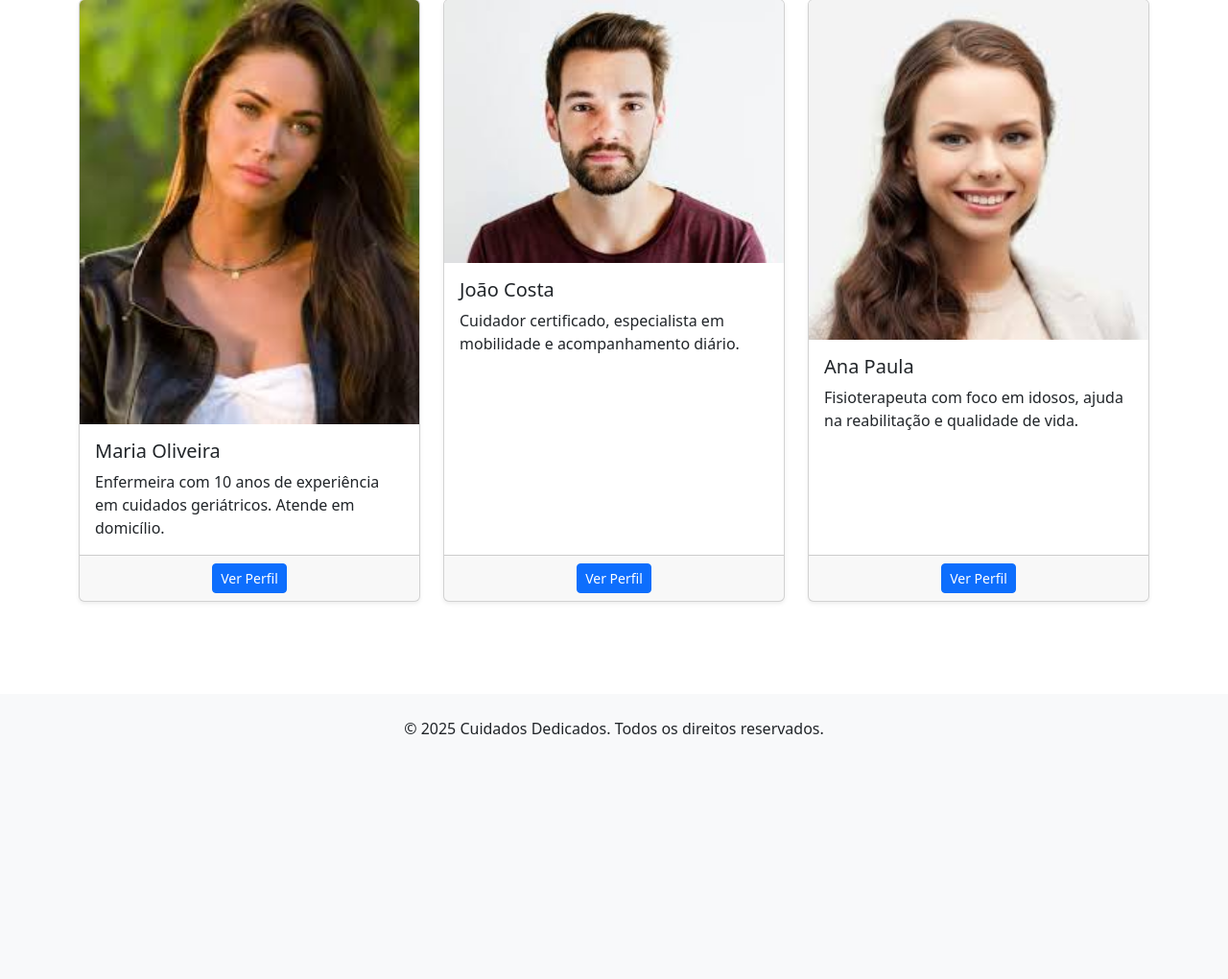
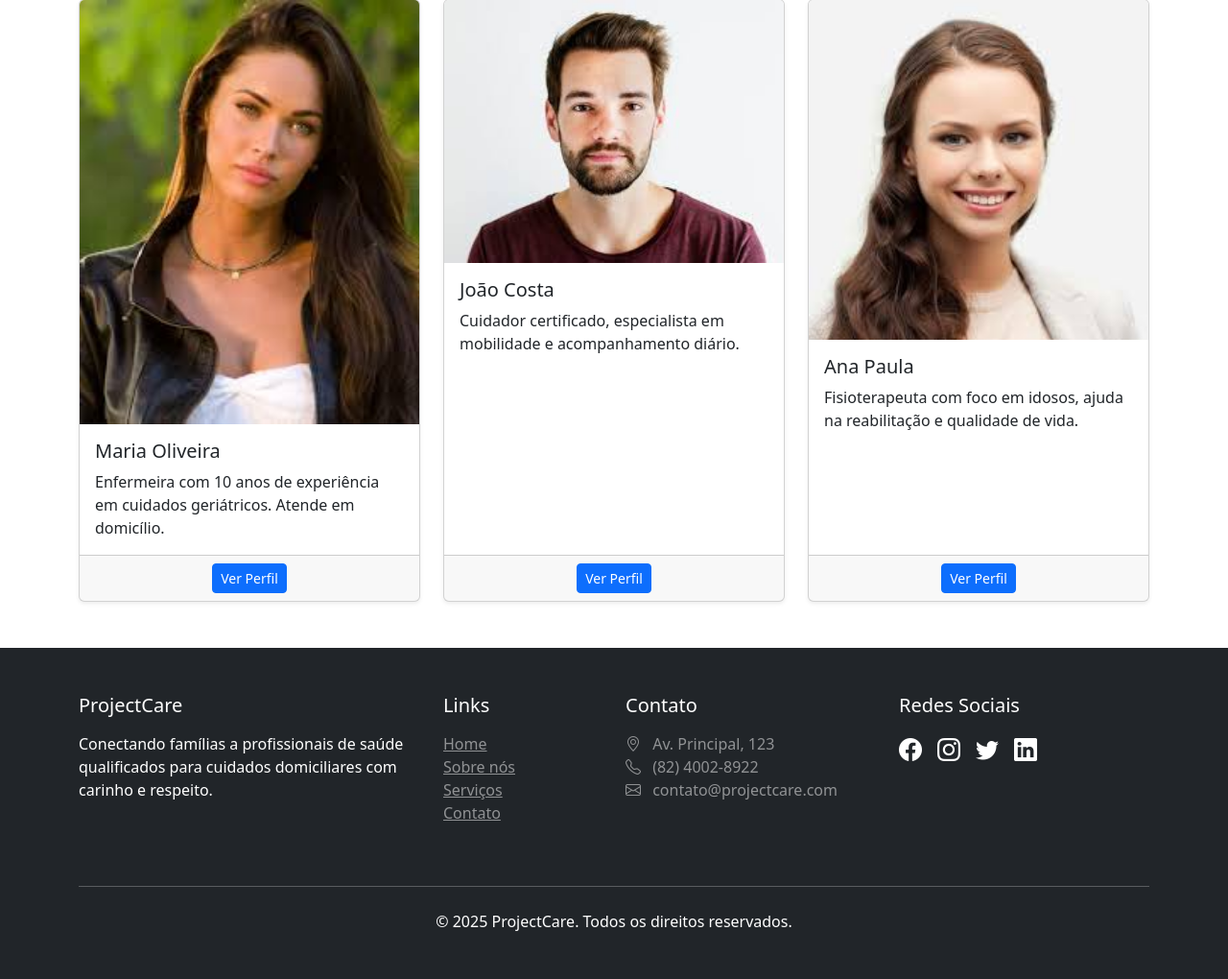
Before and after one commit to felipefx1510/ProjectCare, a Flask app: page / in a window 1280 px wide. Shown: the part 441-1461 px from the top of the page at 96% size. Before the commit the page ends 1206 px from the top, so only its background shows below. Run offline with Flask 3, Linux system fonts and the light colour scheme.

Commit message:
feat: adiciona rodapé reutilizável em todas as páginas e cria arquivo de footer

```diff
--- a/app/templates/contact/contact.html
+++ b/app/templates/contact/contact.html
@@ -35,6 +35,8 @@ ProjectCare é um sistema voltado para conectar responsáveis por idosos a cuida
     </div>
 </div>
 
+{% include 'fragments/footer.html' %}
+
 <script src="https://cdn.jsdelivr.net/npm/bootstrap@5.3.2/dist/js/bootstrap.bundle.min.js"></script>
 </body>
 </html>
--- /dev/null
+++ b/app/templates/fragments/footer.html
@@ -0,0 +1,49 @@
+<!DOCTYPE html>
+<html>
+<head>
+    <link href="https://cdn.jsdelivr.net/npm/bootstrap@5.3.3/dist/css/bootstrap.min.css" rel="stylesheet">
+    <link href="https://cdn.jsdelivr.net/npm/bootstrap-icons@1.10.5/font/bootstrap-icons.css" rel="stylesheet">
+</head>
+<body>
+    <footer class="bg-dark text-white py-5">
+  <div class="container">
+    <div class="row">
+      <div class="col-md-4 mb-4">
+        <h5 class="mb-3">ProjectCare</h5>
+        <p>Conectando famílias a profissionais de saúde qualificados para cuidados domiciliares com carinho e respeito.</p>
+      </div>
+      <div class="col-md-2 mb-4">
+        <h5 class="mb-3">Links</h5>
+        <ul class="list-unstyled">
+          <li><a href="{{ url_for('home.home') }}" class="text-white-50">Home</a></li>
+          <li><a href="#" class="text-white-50">Sobre nós</a></li>
+          <li><a href="#" class="text-white-50">Serviços</a></li>
+          <li><a href="{{ url_for('contact.contact') }}" class="text-white-50">Contato</a></li>
+        </ul>
+      </div>
+      <div class="col-md-3 mb-4">
+        <h5 class="mb-3">Contato</h5>
+        <ul class="list-unstyled text-white-50">
+          <li><i class="bi bi-geo-alt me-2"></i> Av. Principal, 123</li>
+          <li><i class="bi bi-telephone me-2"></i> (82) 4002-8922</li>
+          <li><i class="bi bi-envelope me-2"></i> contato@projectcare.com</li>
+        </ul>
+      </div>
+      <div class="col-md-3 mb-4">
+        <h5 class="mb-3">Redes Sociais</h5>
+        <div class="d-flex gap-3">
+          <a href="#" class="text-white"><i class="bi bi-facebook fs-4"></i></a>
+          <a href="#" class="text-white"><i class="bi bi-instagram fs-4"></i></a>
+          <a href="#" class="text-white"><i class="bi bi-twitter fs-4"></i></a>
+          <a href="#" class="text-white"><i class="bi bi-linkedin fs-4"></i></a>
+        </div>
+      </div>
+    </div>
+    <hr class="my-4">
+    <div class="text-center">
+      <p class="mb-0">© 2025 ProjectCare. Todos os direitos reservados.</p>
+    </div>
+  </div>
+</footer>
+    <script src="https://cdn.jsdelivr.net/npm/bootstrap@5.3.3/dist/js/bootstrap.bundle.min.js"></script>
+</body>
--- a/app/templates/home/home.html
+++ b/app/templates/home/home.html
@@ -63,11 +63,7 @@
     </div>
 </section>
 
-<footer class="bg-light text-center py-4 mt-5">
-    <div class="container">
-        <p class="mb-0">© 2025 Cuidados Dedicados. Todos os direitos reservados.</p>
-    </div>
-</footer>
+{% include 'fragments/footer.html' %}
 
 <script src="https://cdn.jsdelivr.net/npm/bootstrap@5.3.2/dist/js/bootstrap.bundle.min.js"></script>
 </body>
--- a/app/templates/login/login.html
+++ b/app/templates/login/login.html
@@ -46,6 +46,8 @@
     </div>
 </section>
 
+{% include 'fragments/footer.html' %}
+
 <script src="https://cdn.jsdelivr.net/npm/bootstrap@5.3.3/dist/js/bootstrap.bundle.min.js"></script>
 </body>
 </html>
--- a/app/templates/register/register.html
+++ b/app/templates/register/register.html
@@ -90,6 +90,8 @@
     </div>
 </section>
 
+{% include 'fragments/footer.html' %}
+
 <script src="https://cdn.jsdelivr.net/npm/bootstrap@5.3.3/dist/js/bootstrap.bundle.min.js"></script>
 </body>
 </html>
```
